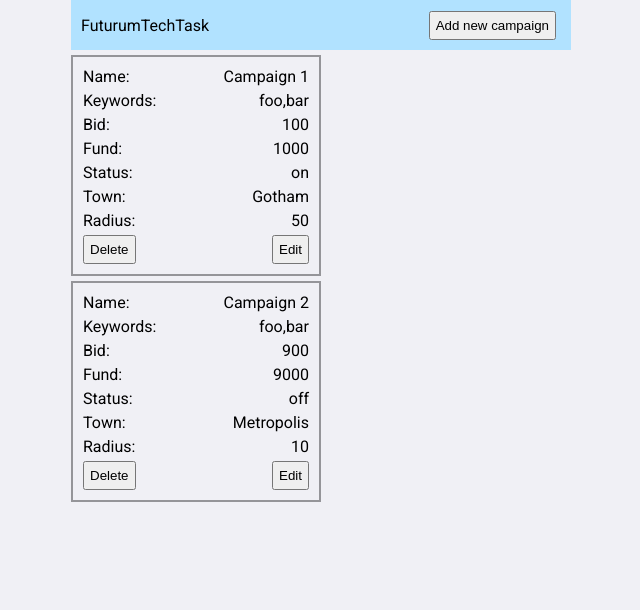
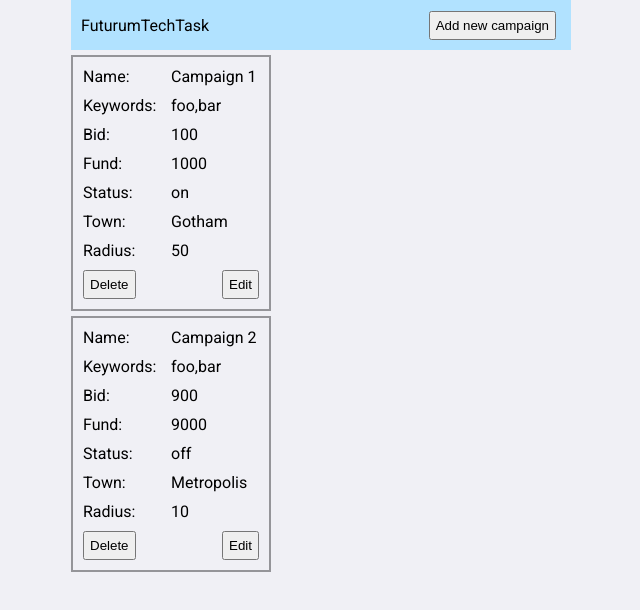
Before and after one commit to Arachnomorph/futurum-tech-task, an Angular app: page / in a window 1280 px wide. Shown: the top 610 px of the page, without its empty margins (319-959 px from the left). Built offline with nearby package versions, Linux system fonts and the light colour scheme.

Commit message:
fix readibility when there is a lot of keywords

```diff
--- a/src/app/campaign-form/campaign-form.component.html
+++ b/src/app/campaign-form/campaign-form.component.html
@@ -45,7 +45,9 @@
       @if (savedKeywords.length < 1 &&( campaignForm.get('keywords')?.dirty ||
       campaignForm.get('keywords')?.touched)) {
       <div class="campaign-keywords-error__container">
-        <p class="form-error">At least one keyword required</p>
+        <p class="form-error">
+          At least one keyword required, confirm with enter
+        </p>
       </div>
       }
     </div>
--- a/src/app/campaign/campaign.component.html
+++ b/src/app/campaign/campaign.component.html
@@ -1,30 +1,30 @@
 <div class="campaign-item-name__container">
   <p>Name:</p>
-  <p>{{ campaign.name }}</p>
+  <p class="campaign-item-value">{{ campaign.name }}</p>
 </div>
 <div class="campaign-item-keywords__container">
   <p>Keywords:</p>
-  <p>{{ campaign.keywords }}</p>
+  <p class="campaign-item-value">{{ campaign.keywords }}</p>
 </div>
 <div class="campaign-item-bid__container">
   <p>Bid:</p>
-  <p>{{ campaign.bid }}</p>
+  <p class="campaign-item-value">{{ campaign.bid }}</p>
 </div>
 <div class="campaign-item-fund__container">
   <p>Fund:</p>
-  <p>{{ campaign.fund }}</p>
+  <p class="campaign-item-value">{{ campaign.fund }}</p>
 </div>
 <div class="campaign-item-status__container">
   <p>Status:</p>
-  <p>{{ campaign.status }}</p>
+  <p class="campaign-item-value">{{ campaign.status }}</p>
 </div>
 <div class="campaign-item-town__container">
   <p>Town:</p>
-  <p>{{ campaign.town }}</p>
+  <p class="campaign-item-value">{{ campaign.town }}</p>
 </div>
 <div class="campaign-item-radius__container">
   <p>Radius:</p>
-  <p>{{ campaign.radius }}</p>
+  <p class="campaign-item-value">{{ campaign.radius }}</p>
 </div>
 <div class="campaign-item-buttons__container">
   <button (click)="deleteCampaign()">Delete</button>
--- a/src/styles.scss
+++ b/src/styles.scss
@@ -173,9 +173,13 @@ input[type="radio"] {
 
 .campaigns-item {
   padding: 2 * vars.$small-margin;
-  min-width: 50%;
+  width: 80%;
   border: 2px solid vars.$base-color;
   margin-top: vars.$small-margin;
+}
+
+.campaign-item-value {
+  width: 50%;
 }
 
 app-campaign {
@@ -183,7 +187,7 @@ app-campaign {
     display: flex;
     justify-content: space-between;
     align-items: center;
-    margin-bottom: vars.$small-margin;
+    margin-bottom: 2 * vars.$small-margin;
     & > button {
       margin: 0;
     }
```
